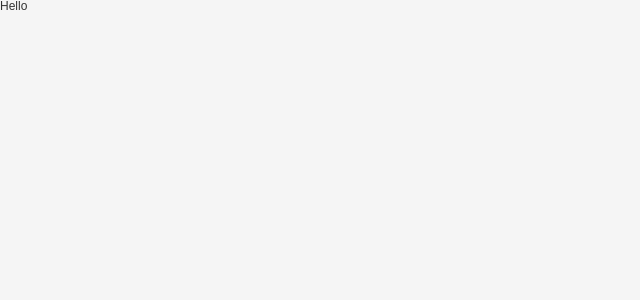
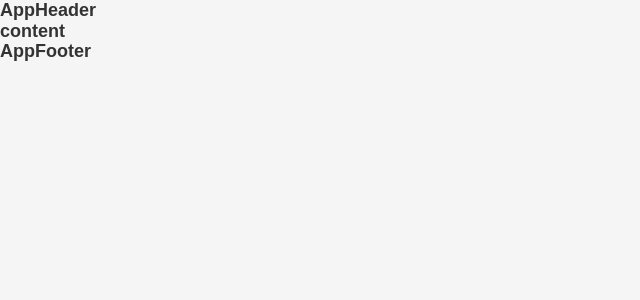
Before and after one commit to Jonathan6026/react_music163, a React (Create React App) app: page / in a window 1280 px wide. Shown: the top 300 px of the page, without its empty margins (0-640 px from the left). Built offline with nearby package versions, Linux system fonts and the light colour scheme.

Commit message:
增加路由和srcElements

```diff
--- a/package.json
+++ b/package.json
@@ -10,6 +10,8 @@
     "normalize.css": "^8.0.1",
     "react": "^17.0.2",
     "react-dom": "^17.0.2",
+    "react-router-config": "^5.1.1",
+    "react-router-dom": "^5.2.0",
     "react-scripts": "4.0.3",
     "web-vitals": "^1.1.2"
   },
--- a/src/App.js
+++ b/src/App.js
@@ -1,9 +1,15 @@
 import React, { memo } from "react"
+import JLAppFooter from "@/components/app-footer"
+import JLAppHeader from "@/components/app-header"
+
 
 export default memo(function(App){
   return(
     <div>
-      Hello
+      <JLAppHeader/>
+      <h2>content</h2>
+      <JLAppFooter/>
     </div>
+
   )
 })
--- /dev/null
+++ b/src/components/app-footer/index.js
@@ -0,0 +1,9 @@
+import React,{memo} from 'react'
+
+export default memo(function JLAppFooter(){
+    return (
+        <div>
+            <h2>AppFooter</h2>
+        </div>
+    )
+})
--- /dev/null
+++ b/src/components/app-header/index.js
@@ -0,0 +1,9 @@
+import React,{memo} from 'react'
+
+export default memo(function JLAppHeader(){
+    return(
+        <div>
+            <h2>AppHeader</h2>
+        </div>
+    )
+})
```
Also changed, not shown: 1 other file (tests, documents, lock files or other folders).
